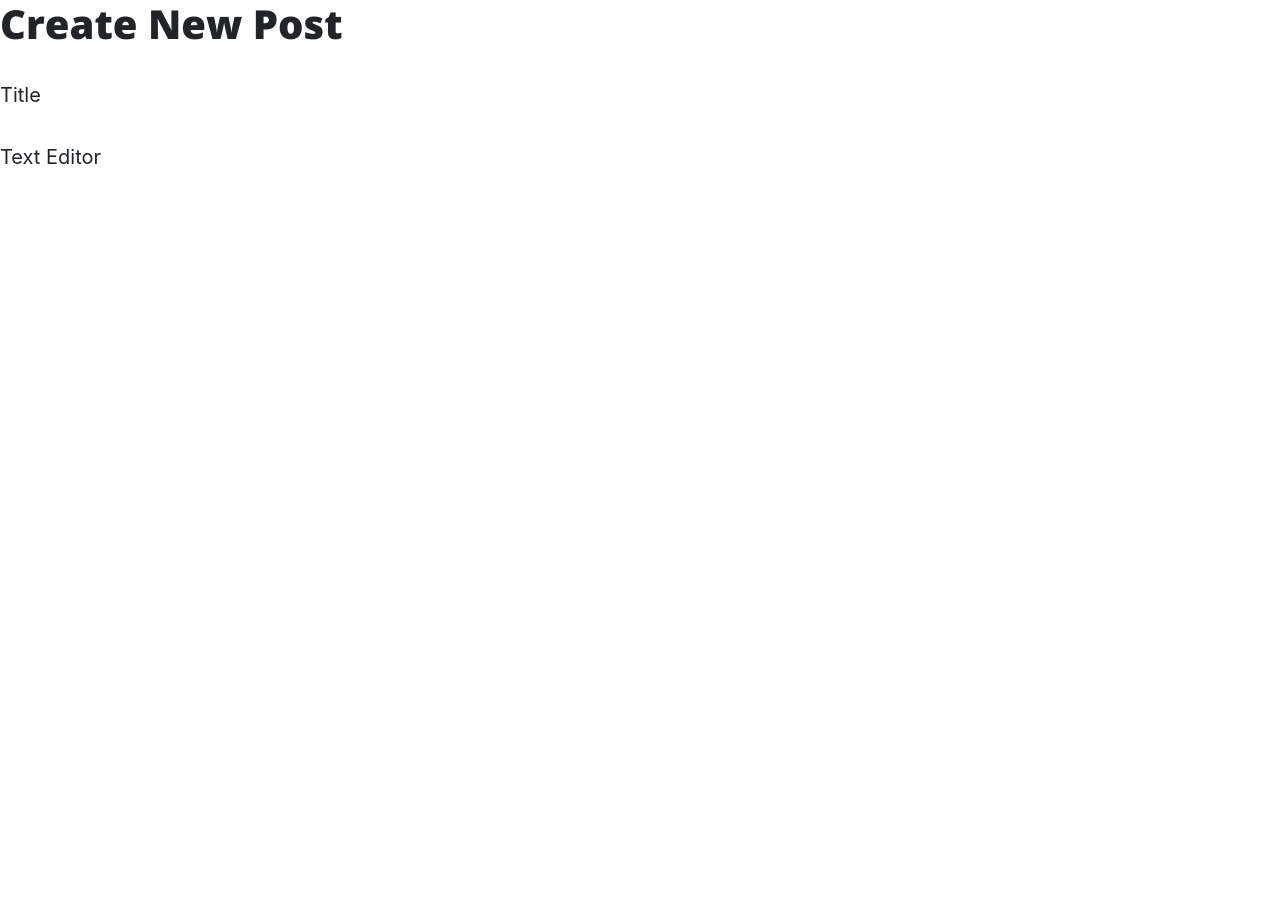
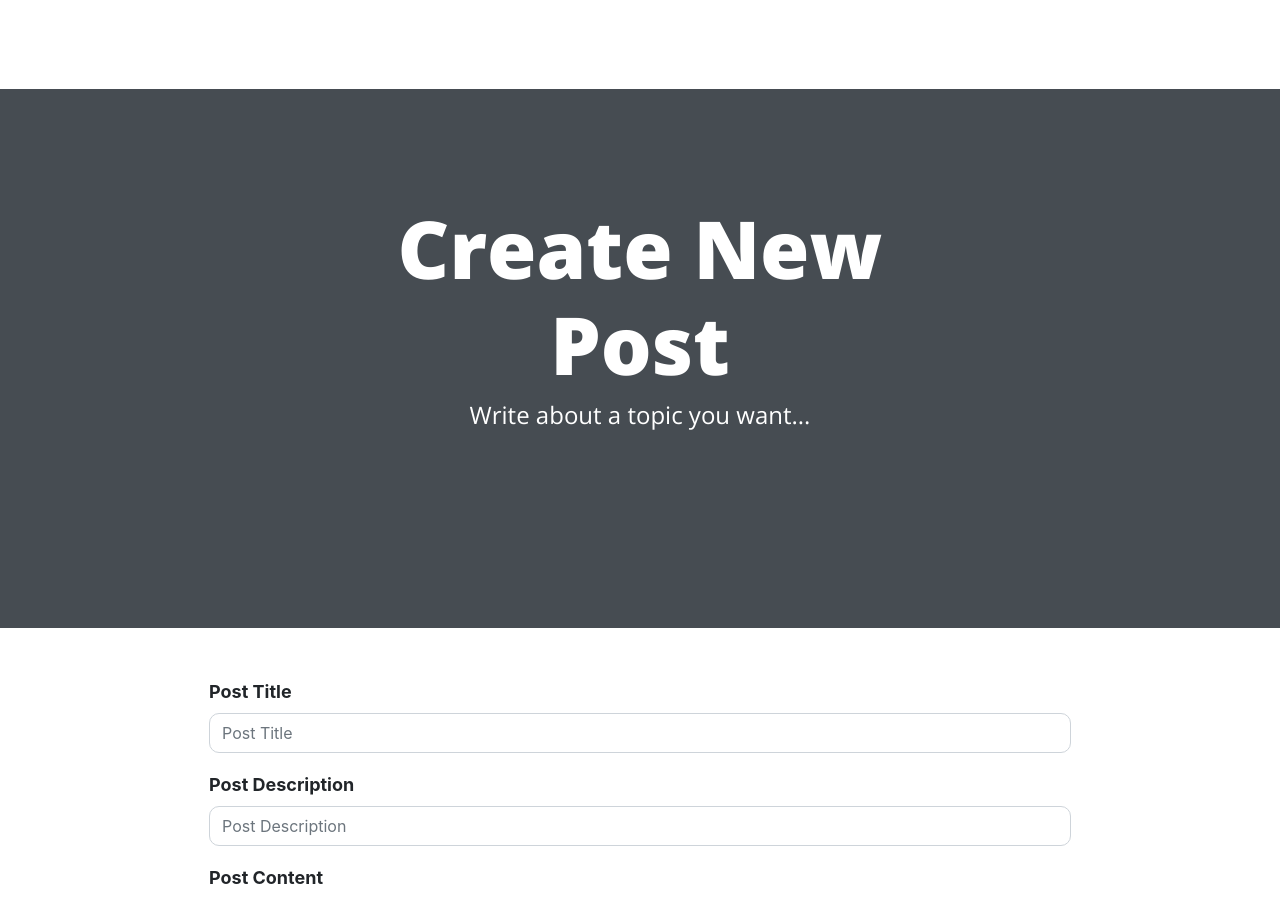
Before and after one commit to VonHumbolt/BlogProject-Frontend, a React (Create React App) app: page /createPost/1 in a window 1280 px wide. Shown: the top 921 px of the page. Before the commit the page ends 800 px from the top, so only its background shows below. Built offline with nearby package versions, Linux system fonts and the light colour scheme; the HTML template or start-up script is replaced by a standard one.

Commit message:
Create Post and Error Page

```diff
--- a/package.json
+++ b/package.json
@@ -3,10 +3,13 @@
   "version": "0.1.0",
   "private": true,
   "dependencies": {
+    "@ckeditor/ckeditor5-build-classic": "^34.1.0",
+    "@ckeditor/ckeditor5-react": "^5.0.2",
     "@testing-library/jest-dom": "^5.16.4",
     "@testing-library/react": "^13.3.0",
     "@testing-library/user-event": "^13.5.0",
     "axios": "^0.27.2",
+    "html-react-parser": "^2.0.0",
     "react": "^18.2.0",
     "react-dom": "^18.2.0",
     "react-router-dom": "^6.3.0",
--- a/src/layouts/Dashboard.js
+++ b/src/layouts/Dashboard.js
@@ -1,6 +1,7 @@
 import React from 'react'
 import { Route,Routes } from 'react-router-dom'
 import CreatePost from '../pages/CreatePost'
+import ErrorPage from '../pages/ErrorPage'
 import Login from '../pages/Login'
 import PostDetail from '../pages/PostDetail'
 import Posts from '../pages/Posts'
@@ -24,9 +25,7 @@ export default function Dashboard() {
             <Route
                 path="*"
                 element={
-                    <main style={{ padding: "1rem" }}>
-                    <p>There's nothing here!</p>
-                    </main>
+                    <ErrorPage />
                 }
                 />
         </Routes>
--- a/src/pages/CreatePost.js
+++ b/src/pages/CreatePost.js
@@ -1,12 +1,85 @@
-import React from 'react'
+import React, {useState} from 'react'
+import  ClassicEditor  from '@ckeditor/ckeditor5-build-classic'
+import { CKEditor } from '@ckeditor/ckeditor5-react'
+import Navbar from '../layouts/Navbar';
+import PostService from '../services/PostService';
 
 export default function CreatePost() {
+  const [postText, setPostText] = useState("")
+
+  // const postService = new PostService();
+
+  // let createPost = () => {
+  //   let post = {
+  //     "title":"React Post",
+  //     "description": "React Description",
+  //     "content": postText
+  //   }
+  //   postService.add(7, post).then(result => console.log(result))
+  // }
+
   return (
     <div>
-        <h1>Create New Post</h1>
+        <Navbar />
+        <header className="masthead">
+            <div className="container position-relative px-4 px-lg-5">
+                <div className="row gx-4 gx-lg-5 justify-content-center">
+                    <div className="col-md-10 col-lg-8 col-xl-7">
+                        <div className="site-heading">
+                            <h1>Create New Post</h1>
+                            <span className="subheading">Write about a topic you want...</span>
+                        </div>
+                    </div>
+                </div>
+            </div>
+        </header>
+        <div className='container px-4 px-lg-5' >
+            <div className="row gx-4 gx-lg-5 justify-content-center">
+                <div className="col-md-10 col-lg-8 col-xl-10">
 
-        <p>Title</p>
-        <p>Text Editor</p>
+
+                  <div className="mb-3">
+                    <label htmlFor="postTitle" className="form-label"> <strong>Post Title </strong> </label>
+                    <input type="text" className="form-control" id="postTitle" placeholder='Post Title'/>
+                  </div>
+                  <div className="mb-3">
+                    <label htmlFor="postDescription" className="form-label">  <strong> Post Description </strong></label>
+                    <input type="password" className="form-control" id="postDescription" placeholder='Post Description' />
+                  </div>
+
+                  <label htmlFor="editor" className="form-label"><strong> Post Content </strong> </label>
+
+                  <div className="editor" id="editor" style={{height:"100vh"}}>
+
+                    <CKEditor
+                      name="postContent"
+                      editor={ClassicEditor}
+                      data={postText}
+                      config={{placeholder: "Post Content..."}}
+                      onReady={(editor) => {
+                        editor.ui.view.editable.element.style.minHeight = "500px";
+                      }}
+                      onFocus= {(event, editor) => {
+                        editor.ui.view.editable.element.style.minHeight = "500px";
+                      }}
+                      onChange={(event, editor) => {
+                        const data = editor.getData()
+                        setPostText(data)
+                      }} >
+
+                      </CKEditor>
+
+                      <div className='d-flex justify-content-end mt-4'>
+                        <button type='submit' className='btn btn-primary' >Create <i className="fa-solid fa-feather-pointed"></i></button>
+                      </div>
+                  </div>
+
+
+                </div>
+            </div>
+
+
+        </div>
 
     </div>
   )
--- /dev/null
+++ b/src/pages/ErrorPage.js
@@ -0,0 +1,27 @@
+import React from 'react'
+import {Link} from "react-router-dom"
+
+export default function ErrorPage() {
+  return (
+    <div className='d-flex justify-content-center align-items-center text-center' style={{height:"75vh"}}>
+
+            <main>
+                <h1>Ups...There is nothing in here!</h1>
+                <h3>404 Page Error</h3>
+                <div className='row mt-4'>
+                    <div className='col-6'>
+                        <Link to="/">
+                            <button className='btn btn-primary'>Home Page <i className="fa-solid fa-house"></i></button>
+                        </Link>
+                    </div>
+                    <div className='col-6'>
+                        <Link to="/posts">
+                            <button className='btn btn-primary'>Posts <i className="fa-solid fa-paste"></i></button>
+                        </Link>
+                    </div>
+                </div>
+            </main>
+
+    </div>
+  )
+}
--- a/src/pages/Posts.js
+++ b/src/pages/Posts.js
@@ -12,8 +12,8 @@ export default function Posts() {
         postService.getall().then(result => setPosts(result.data).catch(()=> console.log("error")))
     }, [])
   return (
-
-    <div>
+      <div>
+        {console.log(posts)}
         <Navbar />
         <header className="masthead" style={{backgroundImage:`url(${require("../images/blog_6.jpg")})`}}>
             <div className="container position-relative px-4 px-lg-5">
```
Also changed, not shown: src/pages/PostDetail.js (+12 -1 lines), 1 other file (tests, documents, lock files or other folders).
